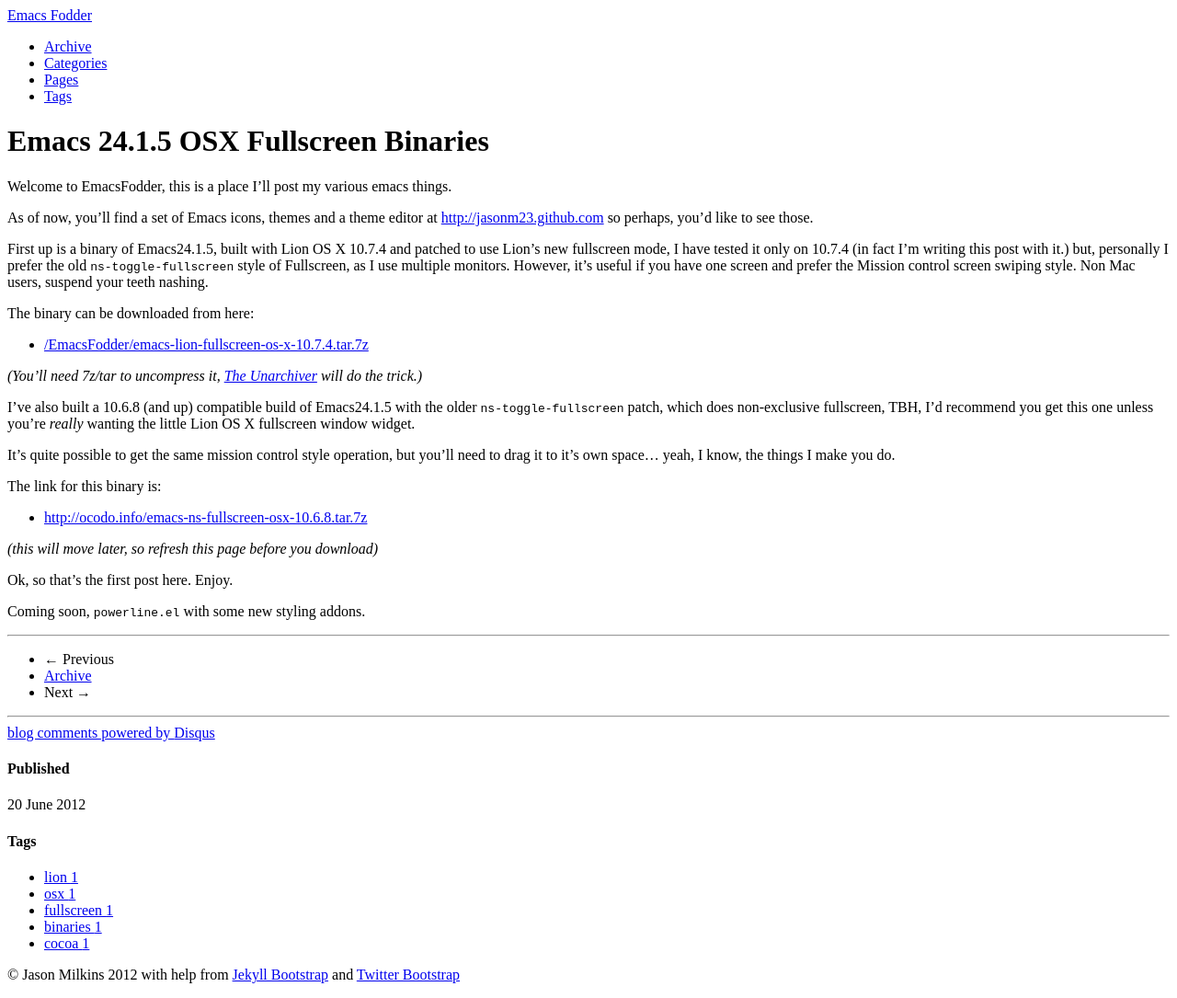
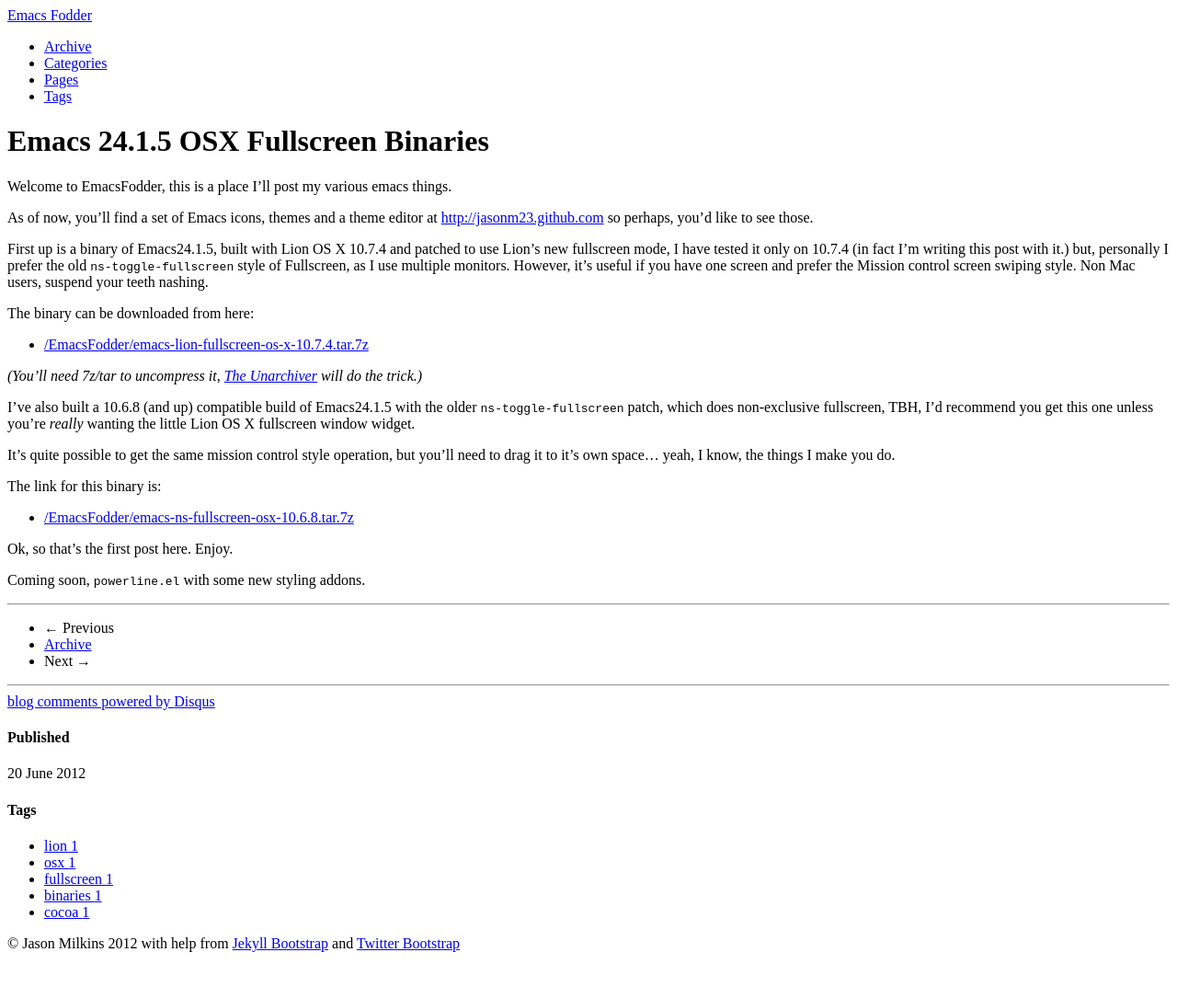
Before and after one commit to jasonm23/OldEmacsFodder, a Jekyll site: the page built from _posts/2012-06-20-emacs-binaries.md, in a window 1280 px wide. Shown: the whole page at 92% size. Built offline with Jekyll 4.4.1, drawn with Linux system fonts in a browser that asks for light colours; comment, search, counter and statistics services are not loaded; after the commit the page ends 1051 px from its top, so only the background shows below that.

Commit message:
changed link for emacs 24.1.5 ns-toggle-fullscreen

```diff
--- a/_posts/2012-06-20-emacs-binaries.md
+++ b/_posts/2012-06-20-emacs-binaries.md
@@ -39,9 +38,7 @@ things I make you do.
 
 The link for this binary is:
 
-* [http://ocodo.info/emacs-ns-fullscreen-osx-10.6.8.tar.7z](http://ocodo.info/emacs-ns-fullscreen-osx-10.6.8.tar.7z)
-
-*(this will move later, so refresh this page before you download)*
+* [/EmacsFodder/emacs-ns-fullscreen-osx-10.6.8.tar.7z](/EmacsFodder/emacs-ns-fullscreen-osx-10.6.8.tar.7z)
 
 Ok, so that's the first post here. Enjoy.
 
```
Also changed, not shown: other parts of _posts/2012-06-20-emacs-binaries.md (+1 -2 lines), 1 other file.
